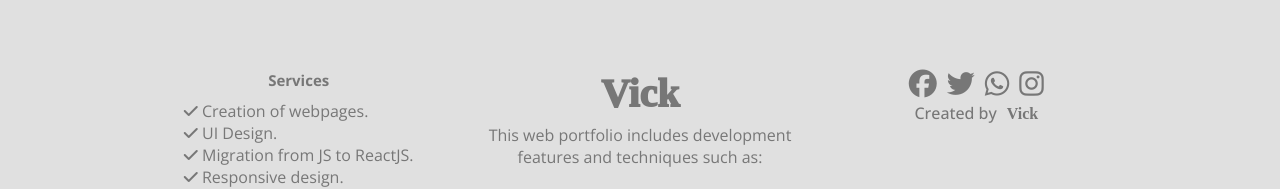
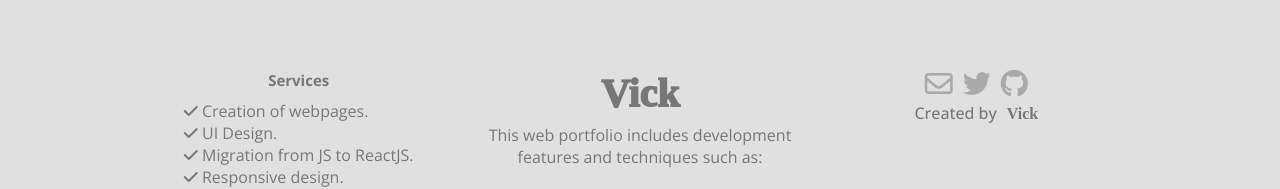
Before and after one commit to vickfaby/portafolio-vick, a React (Create React App) app: page / in a window 1280 px wide. Shown: the part 1795-1984 px from the top of the page. Built offline with nearby package versions, Linux system fonts and the light colour scheme; a web font is replaced by a local one.

Commit message:
update contact

```diff
--- a/src/App.tsx
+++ b/src/App.tsx
@@ -610,10 +610,9 @@ function App() {
         </div>
         <div className="contact">
           <div className="contact-social">
-            <span className="fa-brands fa-facebook"></span>
-            <span className="fa-brands fa-twitter"></span>
-            <span className="fa-brands fa-whatsapp"></span>
-            <span className="fa-brands fa-instagram"></span>
+            <a href="mailto:vickfaby1@gmail.com?subject=Asunto&body=Mensaje"><span className="fa-regular fa-envelope"></span></a>
+            <a href="https://twitter.com/vickfabyM"><span className="fa-brands fa-twitter"></span></a>
+            <a href="https://github.com/vickfaby"><span className="fa-brands fa-github"></span></a>
           </div>
           <div className="contact-cretedBy">
             <p>{t("footer.section3.item1")}</p>
--- a/src/style/App.scss
+++ b/src/style/App.scss
@@ -587,14 +587,16 @@ footer .contact .contact-social {
   flex-direction: row;
   justify-content: center;
 }
-.contact .contact-social > span {
+.contact .contact-social > a > span {
   font-size: 2.8rem;
   margin-right: 1rem;
+  color: var(--color-text-general-dark);
   cursor: pointer;
 }
 .contact .contact-social > span:hover {
   scale: 1.5;
   color: var(--color-blue);
+
 }
 
 footer .contact .contact-cretedBy {
```
